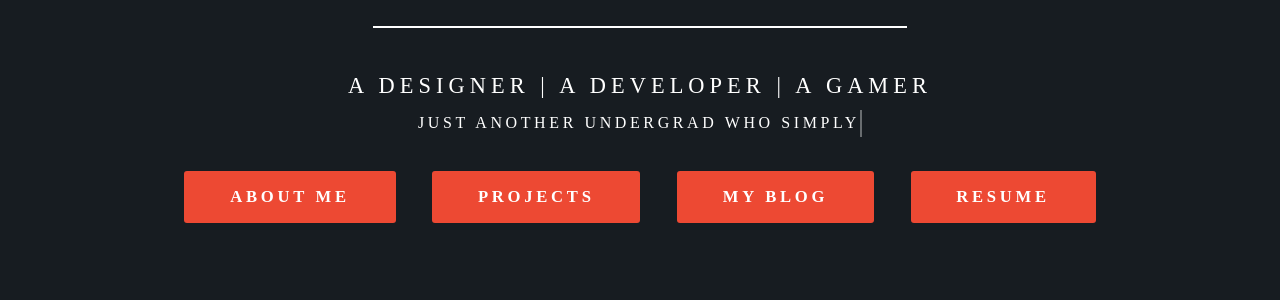
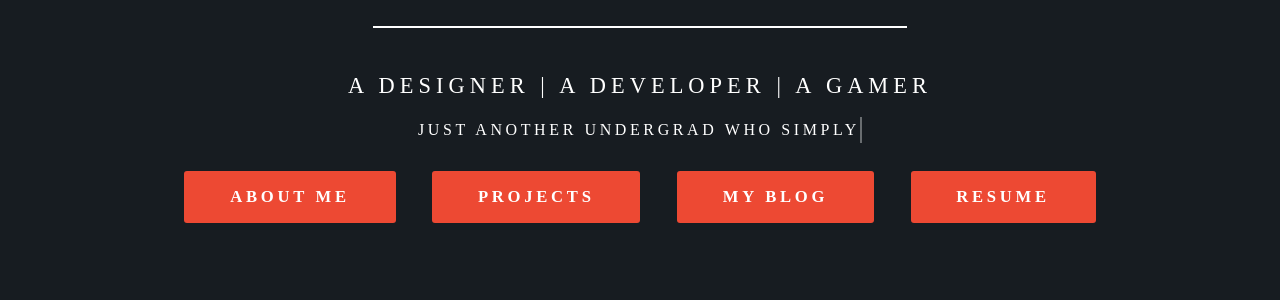
Before and after one commit to yashasjoshi/yashasjoshi.github.io, a Jekyll site: the page built from index.html, in a window 1280 px wide. Shown: the part 360-660 px from the top of the page. Built offline with Jekyll 4.4.1, drawn with Linux system fonts in a browser that asks for light colours.

Commit message:
Typewriter updates

```diff
--- a/css/main.css
+++ b/css/main.css
@@ -66,7 +66,7 @@ body{
 }
 .line-1{
     position: relative;
-    top: -10%;
+    top: -8%;
     width: 80em;
     margin: 0 auto;
     border-right: 2px solid rgba(255,255,255,.75);
```
